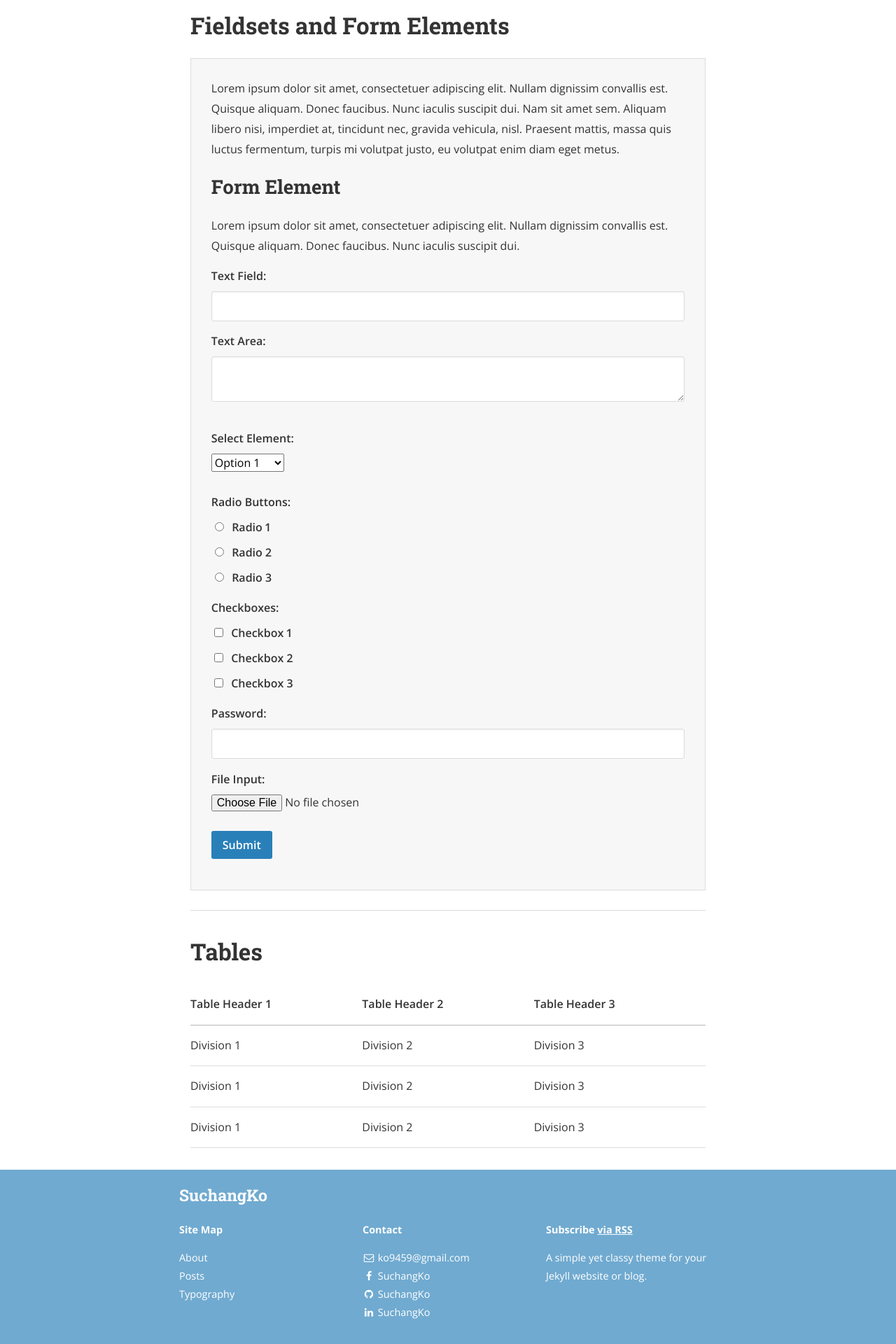
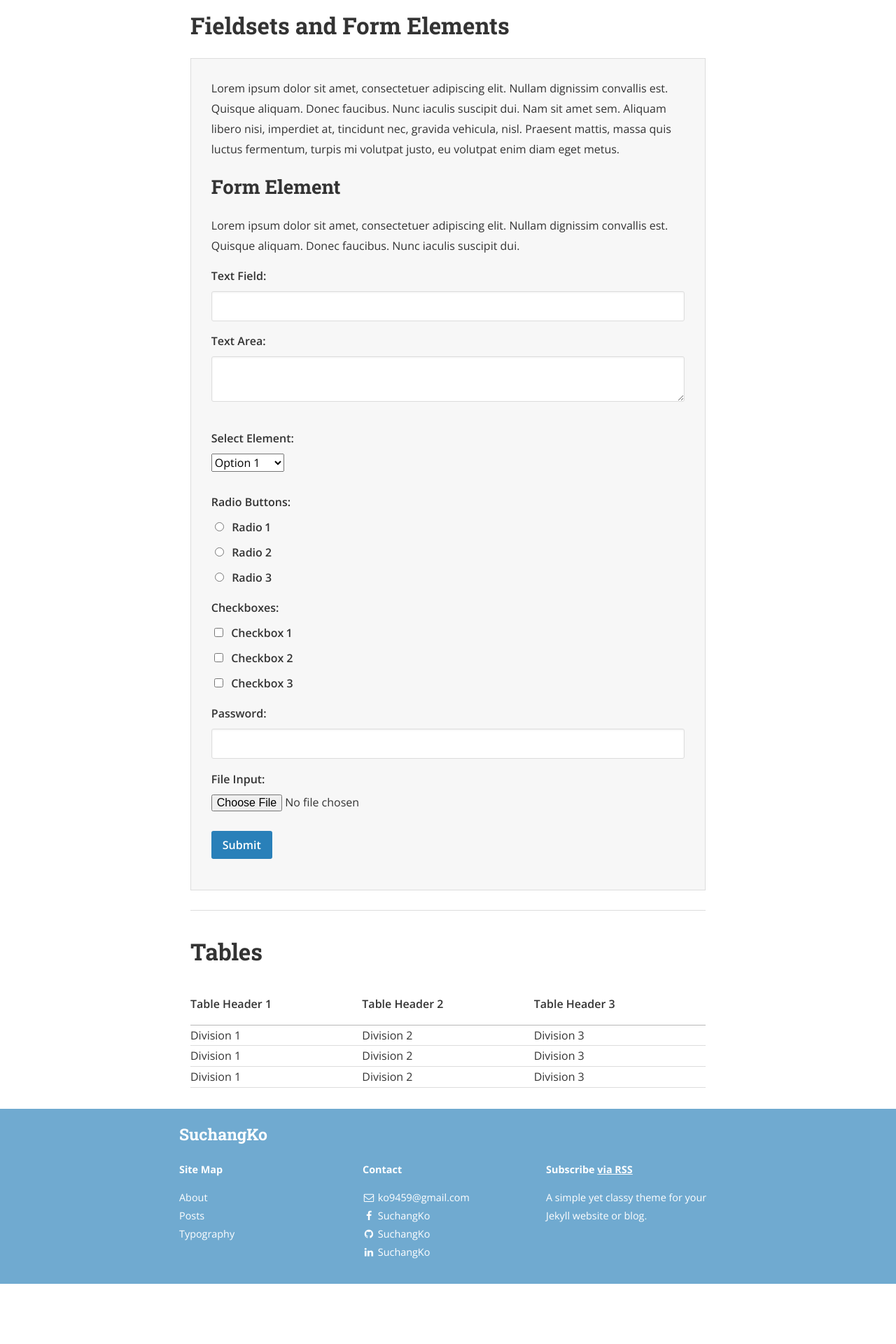
Before and after one commit to SuchangKo/suchangko.github.io, a Jekyll site: the page built from typography.html, in a window 1280 px wide. Shown: the part 2210-4130 px from the top of the page at 70% size. Built offline with Jekyll 4.4.1, drawn with Linux system fonts in a browser that asks for light colours; nearby versions of some CDN libraries; a style sheet for code colours, icons or effects is not loaded; after the commit the page ends 4044 px from its top, so only the background shows below that.

Commit message:
Change Markdown

```diff
--- a/_sass/base/_tables.scss
+++ b/_sass/base/_tables.scss
@@ -2,7 +2,6 @@ table {
   @include font-feature-settings("kern", "liga", "tnum");
   border-collapse: collapse;
   margin: $small-spacing 0;
-  table-layout: fixed;
   width: 100%;
 }
 
@@ -15,7 +14,7 @@ th {
 
 td {
   border-bottom: $base-border;
-  padding: $small-spacing 0;
+  padding: $small-spacing 2;
 }
 
 tr,
```
